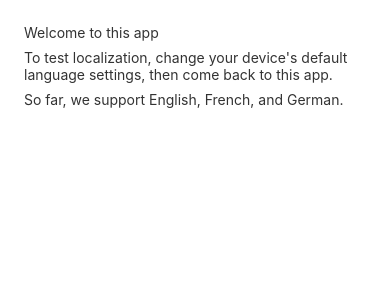
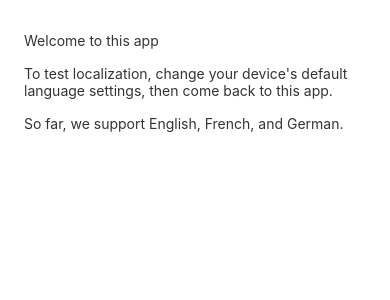
Before and after one commit to ryanjwessel/react-native-i18n-example, a React Native app: screen / in a window 390 px wide. Shown: the top 300 px of the page. Built offline with nearby package versions, Linux system fonts and the light colour scheme.

Commit message:
Make common Text component to share styles

```diff
--- a/react/Welcome.tsx
+++ b/react/Welcome.tsx
@@ -1,7 +1,7 @@
 import React from 'react';
-import {StyleSheet, View, Text} from 'react-native';
+import {StyleSheet, View} from 'react-native';
 import {useTranslation} from 'react-i18next';
-import {useTheme} from './common/style/theme';
+import {Text} from './common/components/Text';
 
 const styles = StyleSheet.create({
   container: {
@@ -11,16 +11,11 @@ const styles = StyleSheet.create({
 
 export const Welcome = () => {
   const {t} = useTranslation();
-  const theme = useTheme();
   return (
     <View style={styles.container}>
-      <Text style={{color: theme.text, paddingBottom: 8}}>{t('title')}</Text>
-      <Text style={{color: theme.text, paddingBottom: 8}}>
-        {t('description')}
-      </Text>
-      <Text style={{color: theme.text, paddingBottom: 8}}>
-        {t('supported_languages')}
-      </Text>
+      <Text>{t('title')}</Text>
+      <Text>{t('description')}</Text>
+      <Text>{t('supported_languages')}</Text>
     </View>
   );
 };
--- /dev/null
+++ b/react/common/components/Text.tsx
@@ -0,0 +1,22 @@
+import React from 'react';
+import {StyleSheet, TextProps, Text as RnText} from 'react-native';
+import {useTheme} from '../style/theme';
+
+const styles = StyleSheet.create({
+  textPadding: {
+    paddingVertical: 8,
+  },
+});
+
+interface Props extends TextProps {
+  children: string;
+}
+
+export const Text = (props: Props) => {
+  const theme = useTheme();
+  return (
+    <RnText style={[{color: theme.text}, styles.textPadding]}>
+      {props.children}
+    </RnText>
+  );
+};
```
